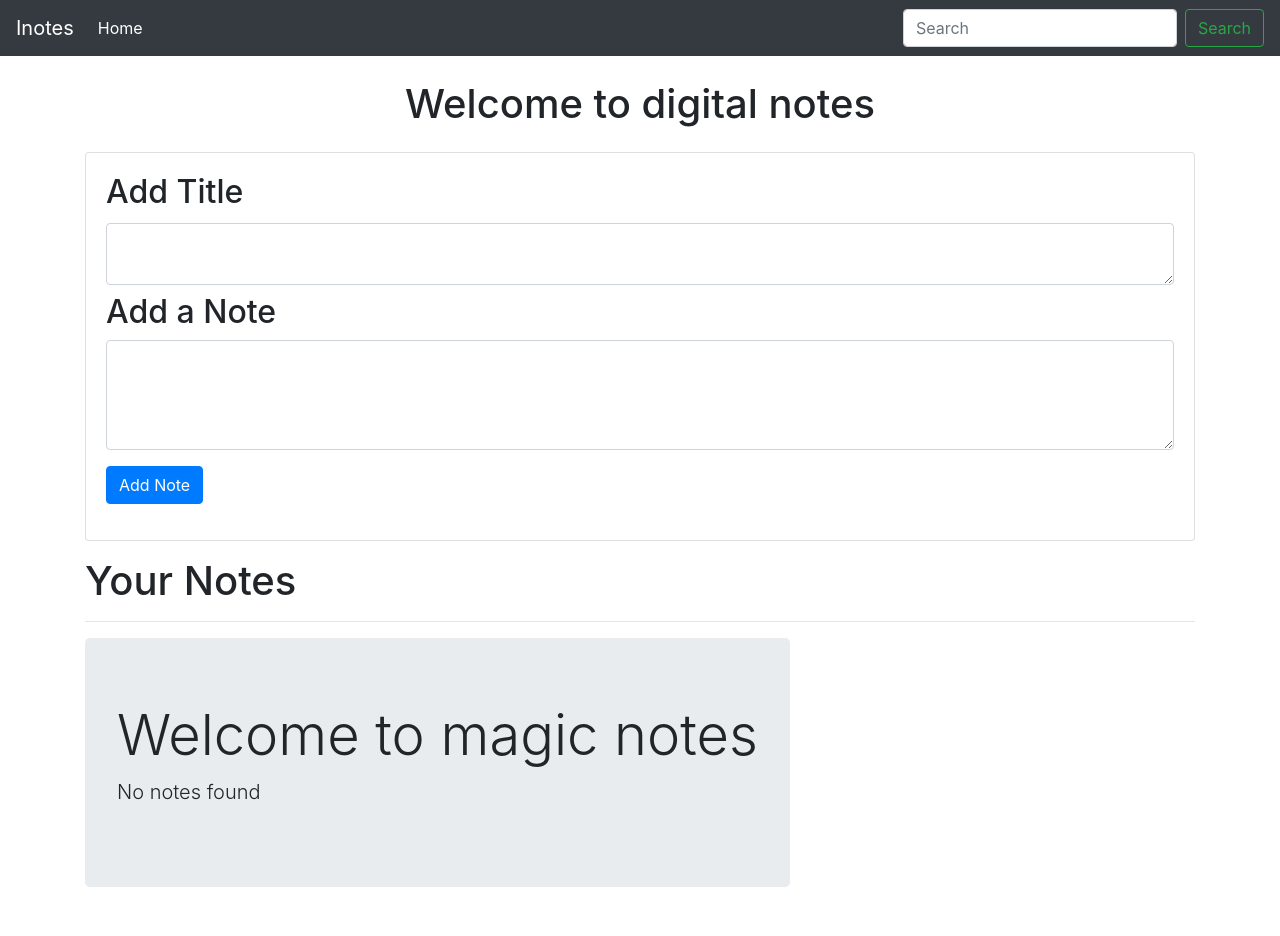
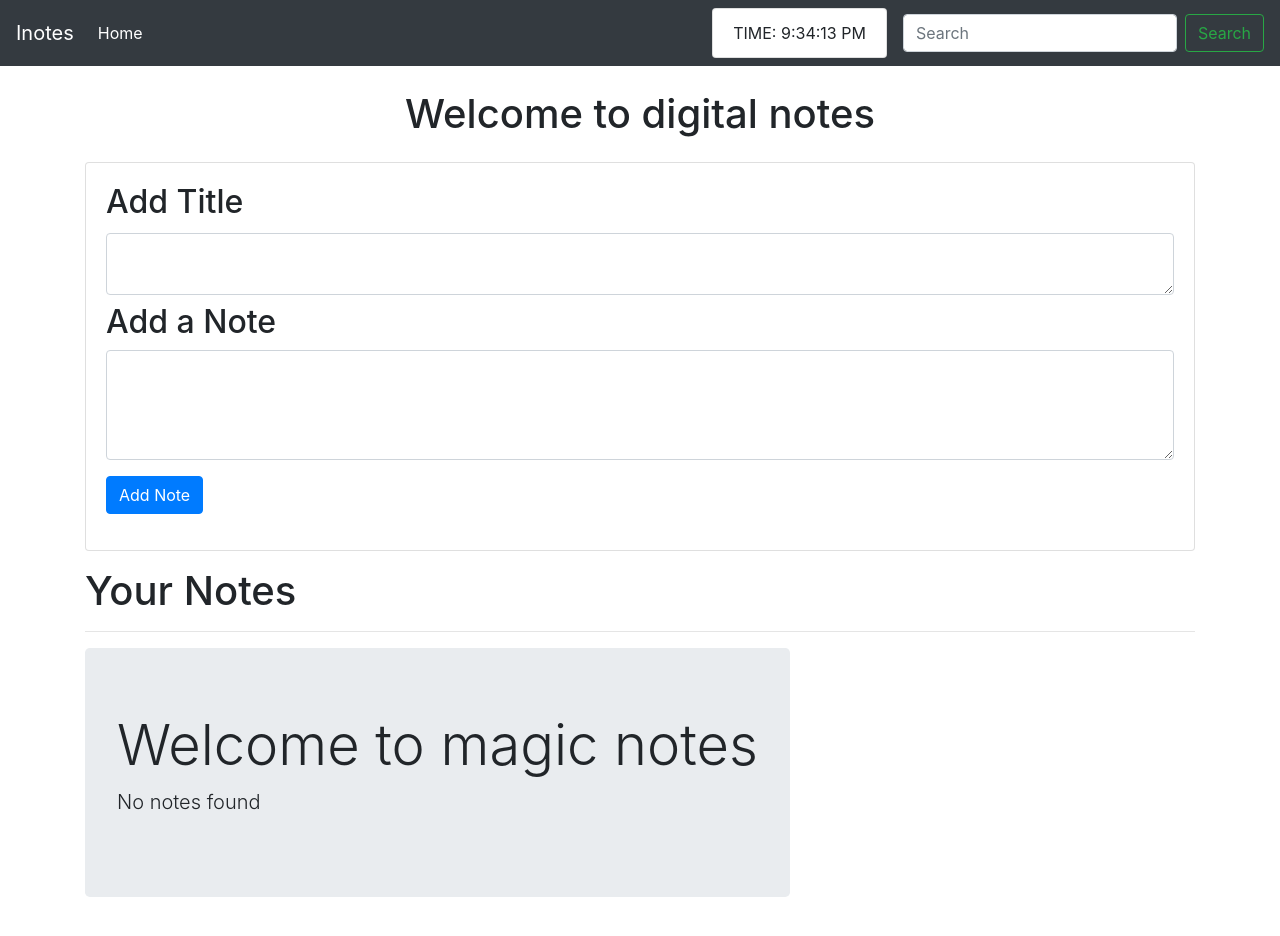
Before and after one commit to parth782/notesapp, a plain HTML site: page index.html in a window 1280 px wide. Drawn offline with nearby package versions, Linux system fonts and the light colour scheme.

Commit message:
added time in dom

```diff
--- a/index.html
+++ b/index.html
@@ -24,7 +24,12 @@
                     <a class="nav-link" href="#">Home <span class="sr-only">(current)</span></a>
                 </li>
 
+
             </ul>
+            <ul class="list-group mx-3">
+            <li class="list-group-item" id="time"></li>
+        </ul>
+
             <form class="form-inline my-2 my-lg-0">
                 <input class="form-control mr-sm-2" type="search" id="searchtxt" placeholder="Search" aria-label="Search">
                 <button class="btn btn-outline-success my-2 my-sm-0" type="submit">Search</button>
--- a/scripts/app.js
+++ b/scripts/app.js
@@ -102,3 +102,13 @@ searchtxt.addEventListener("input",function(){
 
 
 })
+function clocktime(){
+    let time=document.getElementById("time");
+    let d=new Date();
+    time.innerHTML="TIME: "+  d.toLocaleString('en-US', { hour: 'numeric',minute:'numeric',second:'numeric', hour12: true });
+}
+
+
+setInterval(()=>{
+    clocktime();
+},1000)
```
